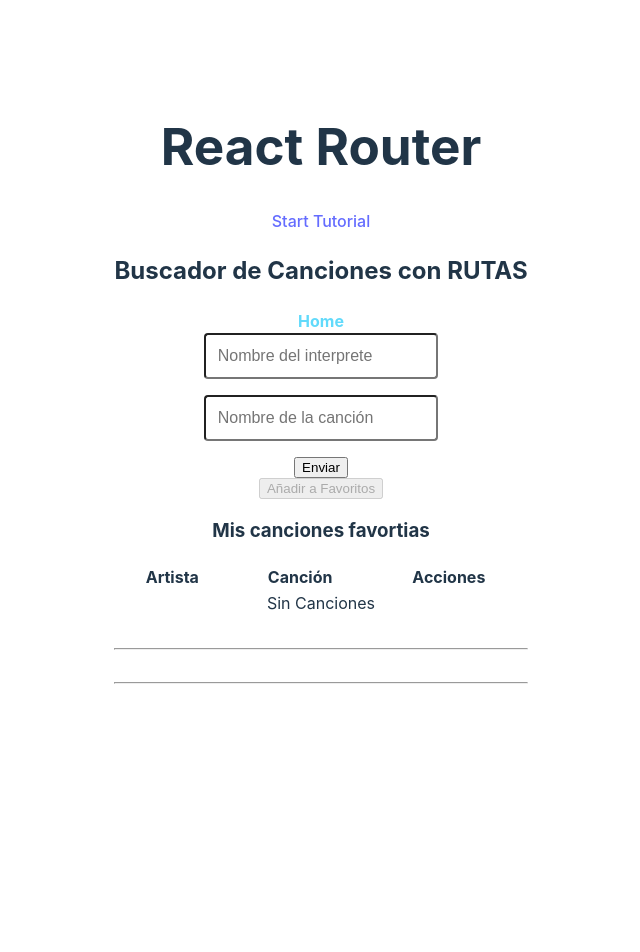
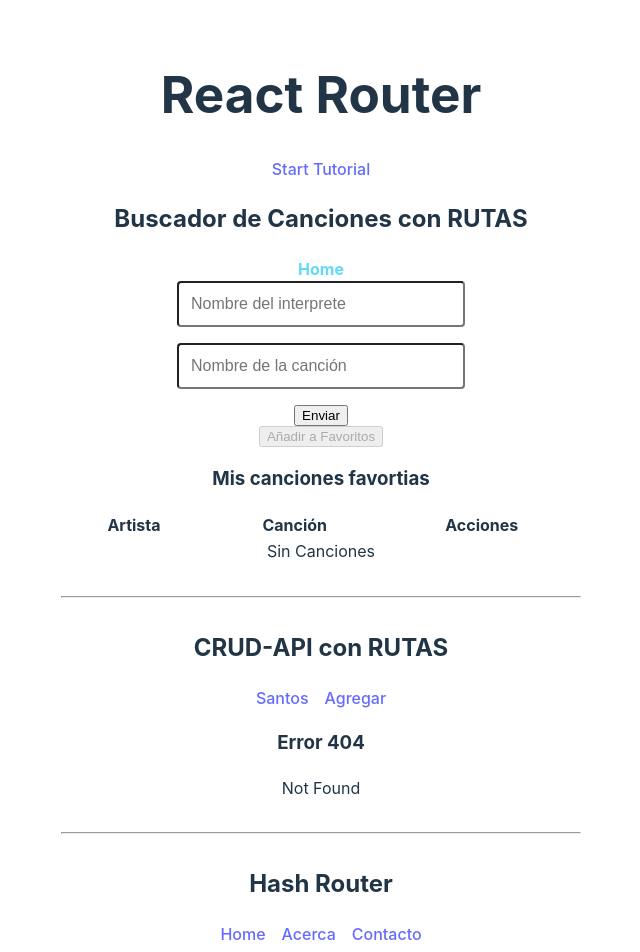
Before and after one commit to oyham/React-by-JonMircha-2, a React (Vite) app: page /#/ in a window 1280 px wide. Shown: the top 952 px of the page, without its empty margins (319-959 px from the left). Before the commit the page ends 800 px from the top, so only its background shows below. Built offline with nearby package versions, Linux system fonts and the light colour scheme; data requests are answered from the project's data file.

Commit message:
React Router 71

```diff
--- a/src/App.jsx
+++ b/src/App.jsx
@@ -11,9 +11,9 @@
       <a href='https://reactrouter.com/en/6.8.2/start/tutorial' target='_blank'>Start Tutorial</a>
       <SongSearch />
       <hr />
-      {/* <CrudApi /> */}
+      <CrudApi />
       <hr />
-      {/* <ConceptosBasicos /> */}
+      <ConceptosBasicos />
     </div>
   )
 }
--- a/src/components/SongSearch.jsx
+++ b/src/components/SongSearch.jsx
@@ -58,9 +58,10 @@
             lyric,
             bio
         }
-
-        setMySongs((mySongs)=> [...mySongs, currentSong])
+        let songs = [...mySongs, currentSong]
+        setMySongs((songs))
         setSearch(null)
+        localStorage.setItem("mySongs",JSON.stringify(songs));
     }
 
     const handleDeleteSong = (id) => {
```
Also changed, not shown: 1 other file (tests, documents, lock files or other folders).
